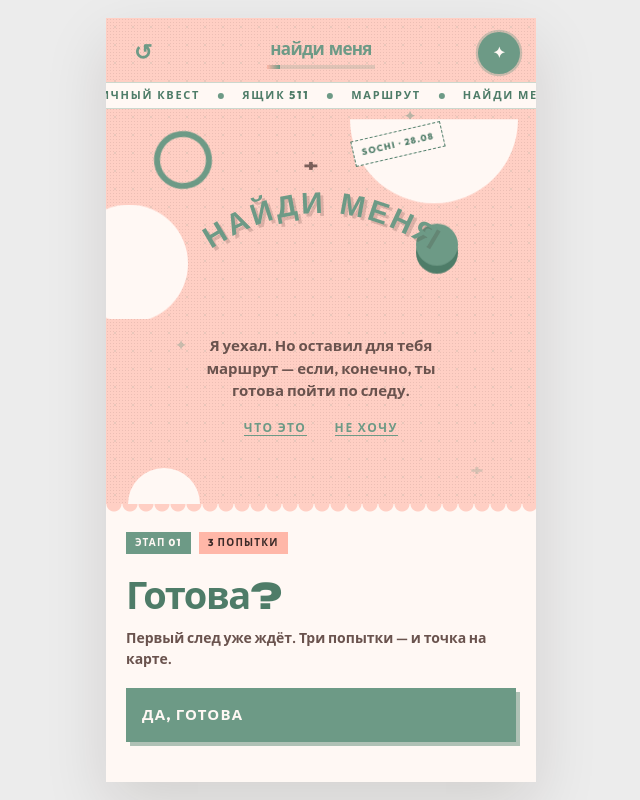
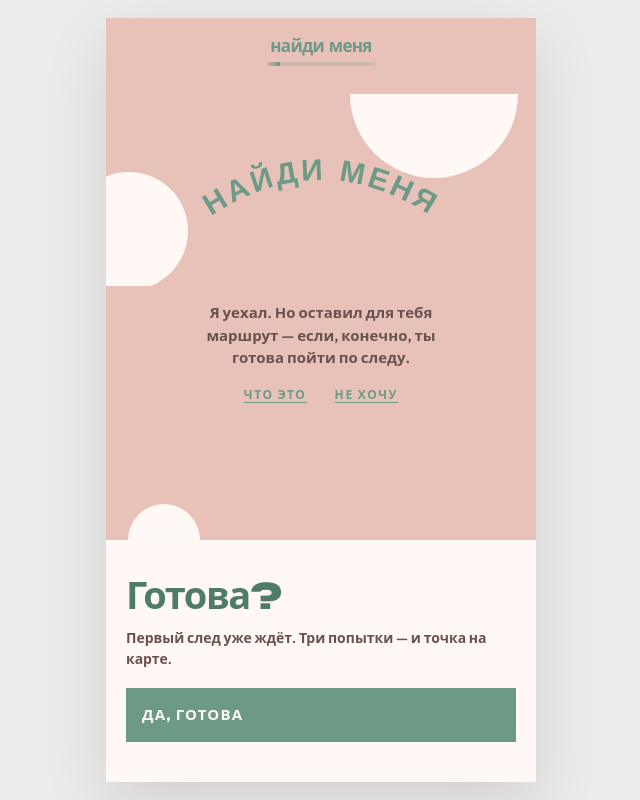
Before and after one commit to trashhh14/find-me-quest, a Nuxt app: page / in a window 1280 px wide. Shown: the whole page, without its empty margins (319-959 px from the left). Built offline with nearby package versions, Linux system fonts and the light colour scheme.

Commit message:
Matte pink field, quieter graphics, and a real back step
Drop the grid and decorative extras, keep two simple shapes, and replace reset with a back control that returns to the previous screen.

```diff
--- a/app/assets/main.css
+++ b/app/assets/main.css
@@ -40,69 +40,29 @@ button { -webkit-tap-highlight-color: transparent; touch-action: manipulation }
   --pad-bottom: calc(64px + env(safe-area-inset-bottom, 0px) + var(--tg-safe-bottom, 0px));
 }
 
-.sky { position: absolute; inset: 0; z-index: 0; overflow: hidden; pointer-events: none }
-.grain {
-  position: absolute;
-  inset: 0;
-  opacity: .16;
-  mix-blend-mode: multiply;
-  background-image: radial-gradient(rgba(42, 20, 16, .55) 0.55px, transparent 0.7px);
-  background-size: 3px 3px;
-}
-.grid {
-  position: absolute;
-  inset: 0;
-  opacity: .14;
-  background-image: radial-gradient(var(--sage) 1px, transparent 1.2px);
-  background-size: 18px 18px;
-}
-.plus, .spark {
-  position: absolute;
-  color: var(--cocoa);
-  font: 800 18px/1 var(--font-display);
-  opacity: .45;
-  animation: twinkle 3.6s ease-in-out infinite;
-}
-.plus-a { top: 18%; left: 46%; animation-delay: .2s }
-.plus-b { top: 58%; right: 12%; color: var(--sage); animation-delay: 1.1s }
-.plus-c { bottom: 28%; left: 8%; font-size: 14px; animation-delay: 1.8s }
-.spark { color: var(--sage); font-size: 14px }
-.spark-a { top: 12%; right: 28%; animation-delay: .6s }
-.spark-b { top: 42%; left: 16%; animation-delay: 2s }
-.topbar, .screen, .ticker { position: relative; z-index: 1 }
+.topbar, .screen { position: relative; z-index: 1 }
 
 .topbar {
   display: grid;
-  grid-template-columns: 42px minmax(0, 1fr) 42px;
+  grid-template-columns: 72px minmax(0, 1fr) 72px;
   align-items: center;
-  gap: 10px;
+  gap: 8px;
   flex: 0 0 auto;
   width: 100%;
-  padding: 4px 16px 8px;
+  padding: 6px 16px 10px;
 }
-.round-button {
-  display: grid;
-  place-items: center;
-  width: 42px;
-  height: 42px;
-  flex: 0 0 42px;
-  aspect-ratio: 1 / 1;
+.back-button {
+  justify-self: start;
+  padding: 8px 2px;
   border: 0;
-  border-radius: 0;
-  background: transparent;
-  color: var(--sage);
-  font: 800 22px/1 var(--font-display);
+  background: none;
+  color: var(--sage-deep);
+  font: 600 14px/1 var(--font-ui);
+  letter-spacing: .04em;
   cursor: pointer;
 }
-.round-button:active { filter: brightness(.92) }
-.sparkle {
-  color: var(--snow);
-  background: var(--sage);
-  border-radius: 50%;
-  font-size: 15px;
-  box-shadow: 0 0 0 4px rgba(109, 154, 134, .28);
-  animation: pulseRing 2.4s ease-out infinite;
-}
+.back-button:active { opacity: .55 }
+.back-spacer { display: block; width: 72px; height: 1px }
 .progress-wrap { display: grid; gap: 5px; min-width: 0; text-align: center }
 .progress-wrap span,
 .eyebrow,
@@ -171,9 +131,8 @@ button { -webkit-tap-highlight-color: transparent; touch-action: manipulation }
 }
 .blob {
   position: absolute;
-  background: var(--orange);
+  background: var(--snow);
   border-radius: 50%;
-  animation: floaty 6.5s ease-in-out infinite;
 }
 .blob-tr {
   width: 168px;
@@ -181,35 +140,15 @@ button { -webkit-tap-highlight-color: transparent; touch-action: manipulation }
   top: 18px;
   right: 18px;
   border-radius: 0 0 84px 84px;
-  animation-duration: 7.5s;
 }
 .blob-l {
   width: 118px;
   height: 118px;
   left: -36px;
   top: 96px;
-  animation-delay: -2s;
-}
-.blob-y {
-  width: 42px;
-  height: 42px;
-  right: 78px;
-  top: 118px;
-  background: var(--sage);
-  animation-duration: 5s;
-  animation-delay: -1s;
-  box-shadow: 0 8px 0 var(--sage-deep);
-}
-.blob-ring {
-  width: 58px;
-  height: 58px;
-  left: 48px;
-  top: 22px;
-  background: transparent;
-  border: 6px solid var(--sage);
-  animation: spin 22s linear infinite;
 }
 .stamp {
+  display: none;
   position: absolute;
   z-index: 2;
   padding: 7px 8px;
@@ -231,7 +170,6 @@ button { -webkit-tap-highlight-color: transparent; touch-action: manipulation }
   margin: 36px auto 0;
   overflow: visible;
   color: var(--sage);
-  filter: drop-shadow(3px 3px 0 rgba(59, 42, 40, .18));
 }
 
 h1, h2, .hotel-card h3 {
@@ -330,18 +268,6 @@ em { font-style: normal; color: var(--orange-deep) }
   position: relative;
   box-shadow: inset 0 1px 0 rgba(255,255,255,.18);
 }
-.orange-panel::after {
-  content: "";
-  position: absolute;
-  left: 0;
-  right: 0;
-  top: 0;
-  height: 8px;
-  background-image: radial-gradient(circle at 8px 0, var(--peach) 7px, transparent 8px);
-  background-size: 16px 8px;
-  background-repeat: repeat-x;
-  pointer-events: none;
-}
 .orange-panel::before {
   content: "";
   position: absolute;
@@ -411,16 +337,6 @@ em { font-style: normal; color: var(--orange-deep) }
   margin-bottom: 8px;
   text-transform: uppercase;
   letter-spacing: .08em;
-  box-shadow: 4px 4px 0 rgba(78, 124, 104, .45);
-}
-.choice.primary::after {
-  content: "";
-  position: absolute;
-  inset: 0;
-  background: linear-gradient(110deg, transparent 20%, rgba(255, 248, 244, .4), transparent 80%);
-  transform: translateX(-130%);
-  animation: shine 3.4s ease-in-out .8s infinite;
-  pointer-events: none;
 }
 .choice:active, .hint-button:active, .arrival-button:active, .rescue-button:active, .round-button:active, .hotel-link:active, .answer-field button:active {
   transform: scale(.985);
@@ -467,7 +383,7 @@ em { font-style: normal; color: var(--orange-deep) }
   letter-spacing: .08em;
   text-transform: uppercase;
   white-space: nowrap;
-  box-shadow: 3px 3px 0 var(--sage);
+
 }
 .attempts strong { font-size: 18px; color: var(--sage-deep); font-family: var(--font-display) }
 
@@ -537,7 +453,7 @@ em { font-style: normal; color: var(--orange-deep) }
   background: var(--sage);
   color: var(--snow);
   font-size: 22px;
-  box-shadow: 4px 4px 0 var(--sage-deep);
+
 }
 
 .answer-field {
@@ -839,7 +755,7 @@ em { font-style: normal; color: var(--orange-deep) }
   color: var(--snow);
   font: 800 20px/1 var(--font-ui);
   cursor: pointer;
-  box-shadow: 3px 3px 0 var(--sage-deep);
+
 }
 .rescue-card, .hotel-code-card { text-align: left }
 .rescue-card > p:not(.eyebrow),
--- a/app/assets/palette.css
+++ b/app/assets/palette.css
@@ -3,12 +3,12 @@
   --ink: #3b2a28;
   --body: #6a534e;
   --muted: #b07a80;
-  --page: #ffcfc4;
-  --page-deep: #ffb7a8;
+  --page: #e8c2b8;
+  --page-deep: #ddb3aa;
   --paper: #fff8f4;
-  --paper-2: #ffe8e2;
-  --peach: #ffcfc4;
-  --peach-hot: #ffb7a8;
+  --paper-2: #f3e4dd;
+  --peach: #e8c2b8;
+  --peach-hot: #d9ada4;
   --snow: #fff8f4;
   --sage: #6d9a86;
   --sage-deep: #4e7c68;
--- a/app/pages/index.vue
+++ b/app/pages/index.vue
@@ -30,9 +30,6 @@ function storageGet(key: string) {
 }
 function storageSet(key: string, value: string) {
   try { localStorage.setItem(key, value) } catch {}
-}
-function storageClear(keys: string[]) {
-  try { keys.forEach((key) => localStorage.removeItem(key)) } catch {}
 }
 function telegramApp() {
   return (window as Window & { Telegram?: { WebApp?: {
@@ -75,7 +72,14 @@ async function submitFound() {
 }
 function checkHotelCode() { if (hotelCode.value.trim().toLocaleLowerCase('ru-RU') !== 'слово') { hotelCodeNote.value = 'Проверь кодовое слово ещё раз.'; return }; hotelCodeOpen.value = false; setScreen('next') }
 function checkSafeCode() { if (safeCode.value.trim() !== '51234') { safeCodeNote.value = 'Почти. Вернись к числам, которые уже встретились тебе в квесте.'; return }; safeCodeNote.value = 'Верно. Сейф открыт — следующая подсказка уже внутри. ✦' }
-function resetQuest() { storageClear(['questScreen', 'questAttempts', 'questSolved', 'questMailboxFound', 'questTicketsUnlocked']); attempts.value = 3; answer.value = ''; answerNote.value = ''; foundInput.value = ''; foundNote.value = ''; hotelCode.value = ''; hotelCodeNote.value = ''; safeCode.value = ''; safeCodeNote.value = ''; setScreen('intro') }
+const SCREEN_ORDER: Screen[] = ['intro', 'question', 'clue', 'letter', 'arrival', 'next']
+function goBack() {
+  if (hotelCodeOpen.value) { hotelCodeOpen.value = false; return }
+  if (hintOpen.value) { hintOpen.value = false; return }
+  if (rescueOpen.value) { rescueOpen.value = false; return }
+  const index = SCREEN_ORDER.indexOf(screen.value)
+  if (index > 0) setScreen(SCREEN_ORDER[index - 1])
+}
 function scrollField(event: Event) { const el = event.target as HTMLElement; window.setTimeout(() => el.scrollIntoView({ block: 'center', behavior: 'smooth' }), 280) }
 function startQuest() { choose('yes') }
 onMounted(() => {
@@ -105,39 +109,20 @@ onMounted(() => {
 
 <template>
   <main class="app-shell" :class="[`stage-${screen}`, { 'has-tg-main': hasTgMain && screen === 'intro' }]">
-    <div class="sky" aria-hidden="true">
-      <i class="grain" />
-      <i class="grid" />
-      <i class="plus plus-a">+</i>
-      <i class="plus plus-b">+</i>
-      <i class="plus plus-c">+</i>
-      <i class="spark spark-a">✦</i>
-      <i class="spark spark-b">✦</i>
-    </div>
-
     <header class="topbar">
-      <button type="button" class="round-button" aria-label="Начать заново" @click="resetQuest">↺</button>
+      <button v-if="screen !== 'intro'" type="button" class="back-button" aria-label="Назад" @click="goBack">назад</button>
+      <span v-else class="back-spacer" />
       <div class="progress-wrap">
         <span class="brand">найди меня</span>
         <div class="progress"><i :style="{ width: progress }" /></div>
       </div>
-      <div class="round-button sparkle" aria-hidden="true">✦</div>
+      <span class="back-spacer" />
     </header>
-
-    <div class="ticker" aria-hidden="true">
-      <div class="ticker-track">
-        <span>Сочи</span><i /><span>28 августа</span><i /><span>личный квест</span><i /><span>ящик 511</span><i /><span>маршрут</span><i /><span>найди меня</span><i />
-        <span>Сочи</span><i /><span>28 августа</span><i /><span>личный квест</span><i /><span>ящик 511</span><i /><span>маршрут</span><i /><span>найди меня</span><i />
-      </div>
-    </div>
 
     <section v-if="screen === 'intro'" class="screen">
       <div class="hero" aria-hidden="true">
         <i class="blob blob-tr" />
         <i class="blob blob-l" />
-        <i class="blob blob-y" />
-        <i class="blob blob-ring" />
-        <span class="stamp stamp-tr">Sochi · 28.08</span>
         <svg class="arch-svg" viewBox="0 0 320 150">
           <path id="title-arch" d="M18 128 Q160 8 302 128" fill="none" />
           <text fill="currentColor" font-size="30" font-weight="800" letter-spacing="3" font-family="Syne, Outfit, sans-serif">
@@ -151,10 +136,6 @@ onMounted(() => {
         <button type="button" class="ghost-link" @click="choose('no')">Не хочу</button>
       </div>
       <div class="orange-panel">
-        <div class="chip-row">
-          <span class="chip">этап 01</span>
-          <span class="chip chip-butter">3 попытки</span>
-        </div>
         <p class="panel-title">Готова?</p>
         <p class="panel-copy">Первый след уже ждёт. Три попытки — и точка на карте.</p>
         <button type="button" class="choice primary" @click="startQuest"><span>Да, готова</span></button>
@@ -169,9 +150,6 @@ onMounted(() => {
       <div class="hero hero-mini" aria-hidden="true">
         <i class="blob blob-tr" />
         <i class="blob blob-l" />
-        <i class="blob blob-y" />
-        <i class="blob blob-ring" />
-        <span class="stamp stamp-tr">точка 01</span>
       </div>
       <article class="glass-card question-card">
         <h2>Где я?</h2>
@@ -189,16 +167,12 @@ onMounted(() => {
       <p class="eyebrow pad-eyebrow">этап 01 пройден</p>
       <h2 class="success-title">Ты на верном<br>пути.</h2>
       <article class="glass-card clue-card">
-        <div class="chip-row">
-          <span class="chip">ящик</span>
-          <span class="chip chip-butter">511</span>
-        </div>
         <p class="clue-label">следующая координата</p>
         <p class="cipher">V · I · I</p>
         <p class="cipher-sub">пятьсот + одиннадцать</p>
         <div class="divider" />
         <p class="clue-text">Там, где письма ждут своих историй, ищи дверцу с этим номером. Она знает, куда идти дальше.</p>
-        <button type="button" class="hint-button" @click="hintOpen = true"><span class="hint-icon">▧</span> Подсказка <b>→</b></button>
+        <button type="button" class="hint-button" @click="hintOpen = true">Подсказка</button>
         <div class="found-input">
           <label for="foundInput">Нашла письма с билетами?</label>
           <div class="answer-field">
@@ -219,7 +193,7 @@ onMounted(() => {
         <p>Если ты это читаешь, значит, ты уже знаешь, куда тебе предстоит ехать. Хочу сказать: много одежды не бери, ведь в Сочи ты едешь, к сожалению, ненадолго. Но уверяю тебя — эмоции будут невероятные.</p>
         <p>Ружик в надёжных руках, можешь о нём не беспокоиться. Времени на сборы не так много: бери всё самое необходимое, красивое нижнее бельё и пару красивых образов.</p>
         <p>Едь, а всю дальнейшую информацию ты получишь по приезде.</p>
-        <div class="letter-sign">Твой маршрут ✦</div>
+        <div class="letter-sign">Твой маршрут</div>
       </article>
       <div class="orange-panel cta-panel">
         <button type="button" class="choice primary" @click="setScreen('arrival')">Я доехала</button>
@@ -230,10 +204,6 @@ onMounted(() => {
       <p class="eyebrow pad-eyebrow">добро пожаловать в сочи</p>
       <h2 class="success-title">Твоя новая<br>точка.</h2>
       <article class="glass-card hotel-card">
-        <div class="chip-row">
-          <span class="chip">сочи</span>
-          <span class="chip chip-butter">28–30.08</span>
-        </div>
         <p class="hotel-label">отель</p>
         <h3>8Авеню by Provence</h3>
         <p class="hotel-address">Сочи, улица Орджоникидзе, 8а</p>
--- a/app/plugins/telegram.client.ts
+++ b/app/plugins/telegram.client.ts
@@ -28,8 +28,8 @@ export default defineNuxtPlugin(() => {
   telegram.ready()
   telegram.expand()
   telegram.disableVerticalSwipes?.()
-  telegram.setHeaderColor?.('#ffcfc4')
-  telegram.setBackgroundColor?.('#ffcfc4')
+  telegram.setHeaderColor?.('#e8c2b8')
+  telegram.setBackgroundColor?.('#e8c2b8')
   telegram.onEvent?.('viewportChanged', applyViewport)
   telegram.onEvent?.('safeAreaChanged', applyViewport)
   telegram.onEvent?.('contentSafeAreaChanged', applyViewport)
--- a/nuxt.config.ts
+++ b/nuxt.config.ts
@@ -14,7 +14,7 @@ export default defineNuxtConfig({
     baseURL: process.env.NUXT_APP_BASE_URL || '/',
     head: {
       title: 'Найди меня',
-      meta: [{ name: 'viewport', content: 'width=device-width, initial-scale=1, viewport-fit=cover' }, { name: 'theme-color', content: '#ffcfc4' }],
+      meta: [{ name: 'viewport', content: 'width=device-width, initial-scale=1, viewport-fit=cover' }, { name: 'theme-color', content: '#e8c2b8' }],
       link: [
         { rel: 'preconnect', href: 'https://fonts.googleapis.com' },
         { rel: 'preconnect', href: 'https://fonts.gstatic.com', crossorigin: 'anonymous' },
```
